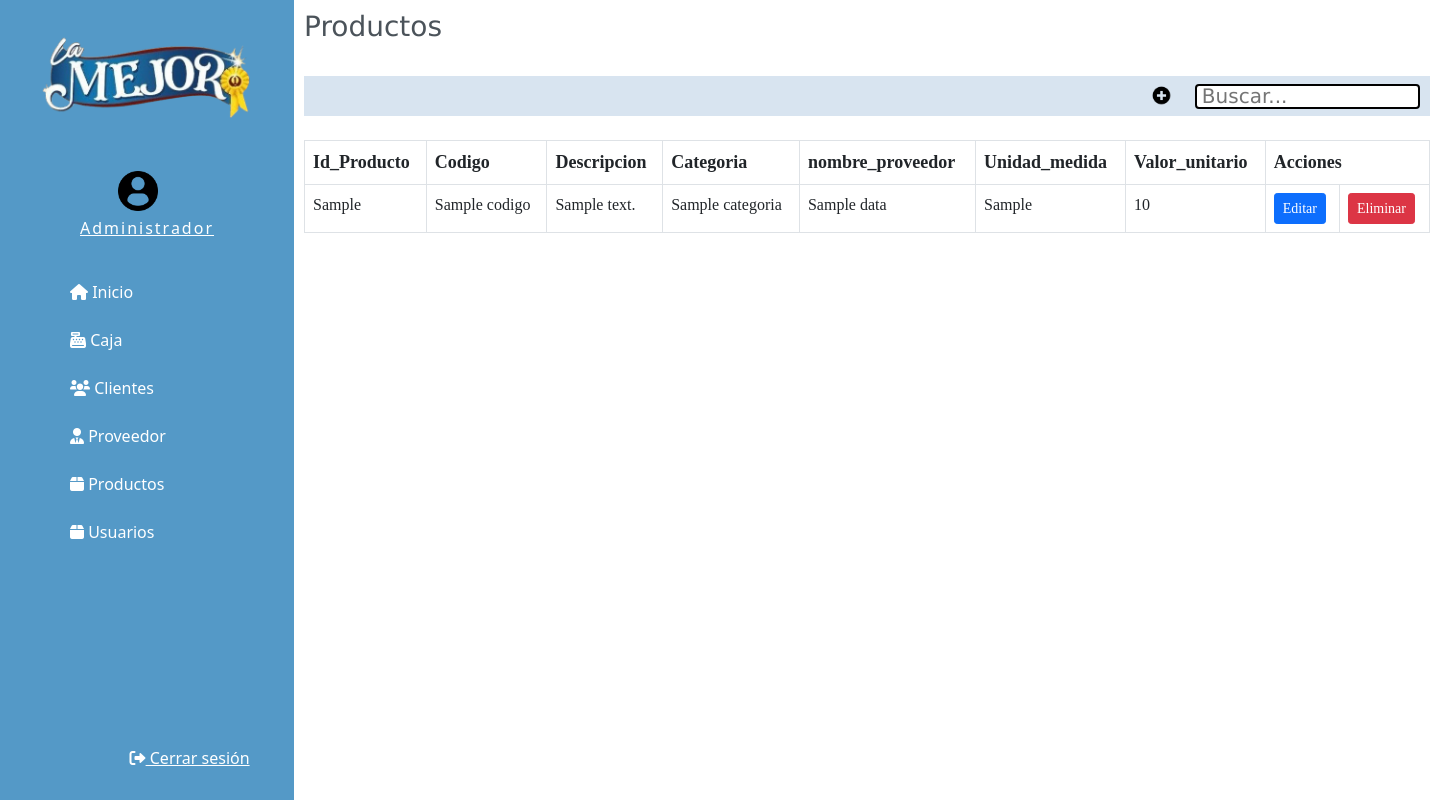
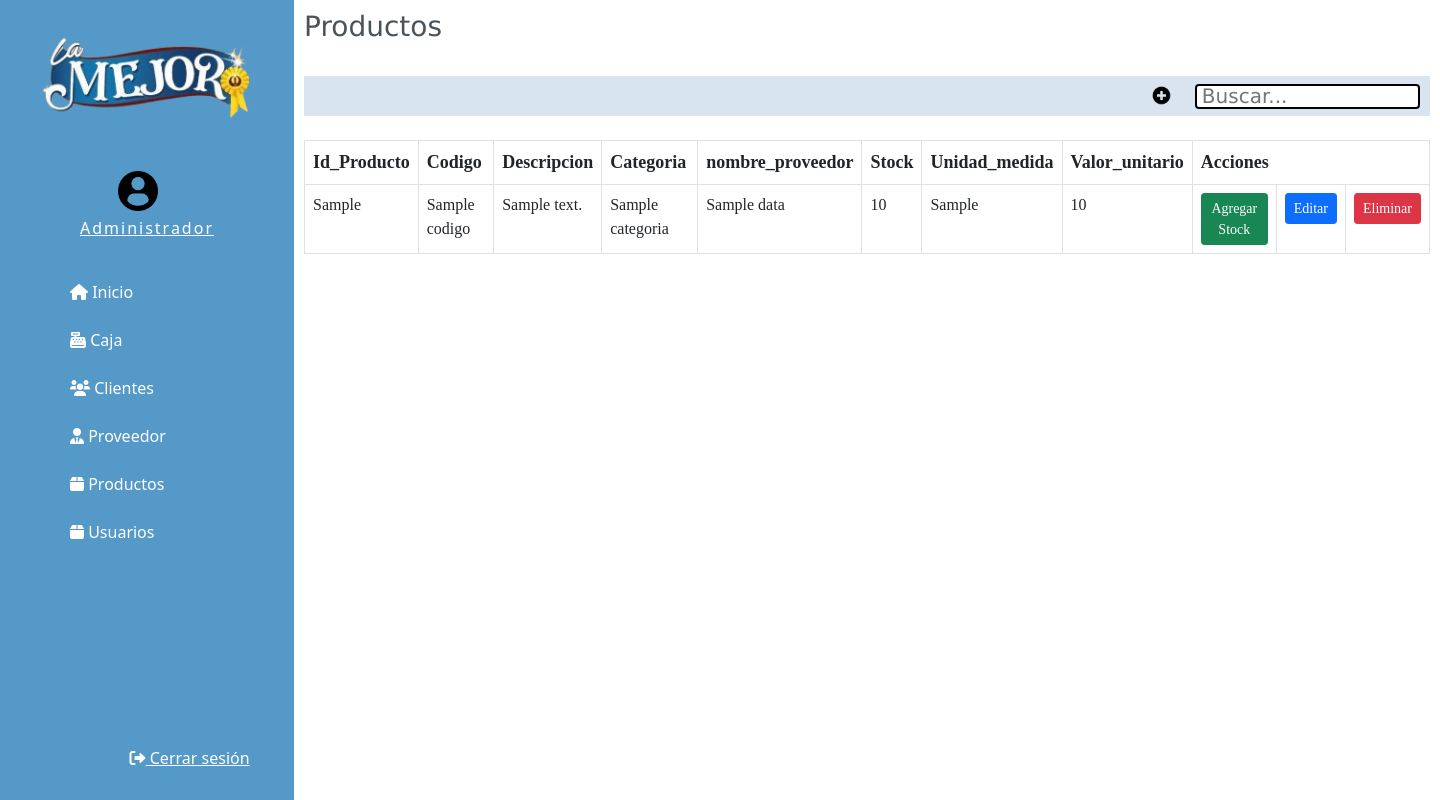
Before and after one commit to MarcelaEC123/Proyecto_web, a Flask app: template aplicativo_pos_hc/aplicativo_pos_hc/templates/productos.html in a window 1440 px wide. Run offline with Flask 3, Linux system fonts and the light colour scheme; the template is opened without the code that fills it: most values are stand-ins (such as "Sample title", 1, 10 or a date in 2020).

Commit message:
Boton agregar stock

```diff
--- a/aplicativo_pos_hc/aplicativo_pos_hc/app.py
+++ b/aplicativo_pos_hc/aplicativo_pos_hc/app.py
@@ -317,28 +317,52 @@ def productos():
     cursor.close()
     return render_template("productos.html", data=insertObjec, next_id=next_id, new_code=new_code)
 
-#Ruta para guardar productos
+# Ruta para guardar productos
 @app.route('/guardar', methods=['POST'])
 def addGuardar():
-     id_producto = request.form['id_producto']
      codigo = request.form['codigo']
      descripcion = request.form['descripcion']
      categoria = request.form['categoria']
      nombre_proveedor = request.form['nombre_proveedor']
+     stock = request.form['stock']
      valorUnitario = request.form['valor_unitario']
      unidadMedida = request.form['unidad_medida']
 
-     if id_producto and codigo and descripcion and categoria and nombre_proveedor and valorUnitario and unidadMedida:
+     if codigo and descripcion and categoria and nombre_proveedor and stock and valorUnitario and unidadMedida:
         db_connection, cursor = db.conectar_bd()
-        sql = "INSERT INTO producto (id_producto,codigo,descripcion,categoria,nombre_proveedor,valor_unitario,unidad_medida) VALUES (%s,%s,%s,%s,%s,%s,%s)"
-        data = (id_producto,codigo,descripcion,categoria,nombre_proveedor,valorUnitario,unidadMedida)
+        sql = "INSERT INTO producto (codigo,descripcion,categoria,nombre_proveedor,stock,valor_unitario,unidad_medida) VALUES (%s,%s,%s,%s,%s,%s,%s)"
+        data = (codigo,descripcion,categoria,nombre_proveedor,stock,valorUnitario,unidadMedida)
         cursor.execute(sql, data)
         db_connection.commit()
 
-     cursor.close()
-     db_connection.close()
+        cursor.close()
+        db_connection.close()
 
      return redirect(url_for('productos'))
+
+# Ruta para agregar stock
+@app.route('/addStock', methods=['POST'])
+def addStock():
+    id_producto = request.form['id_producto']
+    cantidad = request.form['cantidad']
+
+    if id_producto and cantidad:
+        db_connection, cursor = db.conectar_bd()
+        # Obtener el stock actual del producto
+        cursor.execute("SELECT stock FROM producto WHERE id_producto = %s", (id_producto,))
+        stock_actual = cursor.fetchone()[0]
+
+        # Sumar la cantidad proporcionada al stock actual
+        nuevo_stock = stock_actual + int(cantidad)
+
+        # Actualizar el stock en la base de datos
+        cursor.execute("UPDATE producto SET stock = %s WHERE id_producto = %s", (nuevo_stock, id_producto))  # Corregido aquí
+        db_connection.commit()
+
+        cursor.close()
+        db_connection.close()
+
+    return redirect(url_for('productos'))
 
 
 @app.route('/deleteProducto/<string:id_producto>')
@@ -358,13 +382,14 @@ def editar(id_producto):
     descripcion = request.form['descripcion']
     categoria = request.form['categoria']
     nombre_proveedor = request.form[' nombre_proveedor']
+    stock = request.form['stock']
     valorUnitario = request.form['valor_unitario']
     unidadMedida = request.form['unidad_medida']
 
-    if codigo and descripcion and categoria and nombre_proveedor and valorUnitario and unidadMedida:
+    if codigo and descripcion and categoria and nombre_proveedor and stock and valorUnitario and unidadMedida:
         db_connection, cursor = db.conectar_bd()
-        sql = "UPDATE producto SET codigo = %s, descripcion = %s, categoria = %s, nombre_proveedor= %s, valor_unitario = %s, unidad_medida = %s WHERE id_producto = %s"
-        data = (codigo, descripcion, categoria,  nombre_proveedor, valorUnitario, unidadMedida, id_producto)
+        sql = "UPDATE producto SET codigo = %s, descripcion = %s, categoria = %s, nombre_proveedor= %s,stock= %s, valor_unitario = %s, unidad_medida = %s WHERE id_producto = %s"
+        data = (codigo, descripcion, categoria,  nombre_proveedor,stock, valorUnitario, unidadMedida, id_producto)
         cursor.execute(sql, data)
         db_connection.commit()
         cursor.close()
--- a/aplicativo_pos_hc/aplicativo_pos_hc/templates/productos.html
+++ b/aplicativo_pos_hc/aplicativo_pos_hc/templates/productos.html
@@ -88,6 +88,10 @@
                                 <input type="text" id="nombre_proveedor" name="nombre_proveedor">
                             </div>
                             <div class="form-group">
+                                <label for="stock">Stock</label>
+                                <input type="text" id="stock" name="stock">
+                            </div>
+                            <div class="form-group">
                                 <label for="medio_pago">Valor unitario:</label>
                                 <input type="text" id="valorUnitario" name="valor_unitario">
                             </div>
@@ -112,9 +116,10 @@
                             <th scope="col">Descripcion</th>
                             <th scope="col">Categoria</th>
                             <th scope="col">nombre_proveedor</th>
+                            <th scope="col">Stock</th>
                             <th scope="col">Unidad_medida</th>
                             <th scope="col">Valor_unitario</th>
-                            <th scope="col" colspan="2">Acciones</th>
+                            <th scope="col" colspan="3">Acciones</th>
                         </thead>
 
                     <tbody >
@@ -125,8 +130,10 @@
                                 <td>{{d.descripcion}}</td>
                                 <td>{{d.categoria}}</td>
                                 <td>{{d.nombre_proveedor}}</td>
+                                <td>{{d.stock}}</td>
                                 <td>{{d.unidad_medida}}</td>
                                 <td>{{d.valor_unitario}}</td>
+                                <td><button class="btn btn-success btn-sm" onclick="openStockModal('{{ d.id_producto }}')" data-bs-toggle="modal" data-bs-target="#stockModal">Agregar Stock</button></td>
                                 <td><button class="btn btn-primary btn-sm" id="btn-editar{{d.id_producto}}" data-bs-toggle="modal" data-bs-target="#modal{{d.id_producto}}">Editar</button></td>
                                 <td><a href="{{url_for('delete', id_producto=d.id_producto)}}" class="btn btn-danger btn-sm">Eliminar</a></td>
                             </tr>
@@ -223,6 +230,37 @@
     </div>
 </div>
 
+
+ <!-- Modal para agregar stock -->
+<div id="stockModal" class="modal">
+    <div class="modal-content">
+        <span class="close" onclick="closeStockModal()">×</span>
+        <form action="/addStock" method="post">
+            <div class="modal-header">
+                <h2>Agregar Stock</h2>
+            </div>
+            <div class="modal-body">
+                <input type="hidden" id="producto_id" name="producto_id">
+                <div class="form-group">
+                    <label for="cantidad">Cantidad:</label>
+                    <input type="text" id="cantidad" name="cantidad">
+                </div>
+            </div>
+            <div class="modal-footer">
+                <button type="button" class="btn btn-default" onclick="closeStockModal()">Cancelar</button>
+                <button type="submit" class="btn btn-default">Agregar</button>
+            </div>
+        </form>
+    </div>
+</div>
+
+
+    <script>
+        function openStockModal(id_producto) {
+            document.getElementById('producto_id').value = id_producto;
+        }
+    </script>
+
     <script>
         // Función para abrir la ventana modal
         function openModal() {
```
